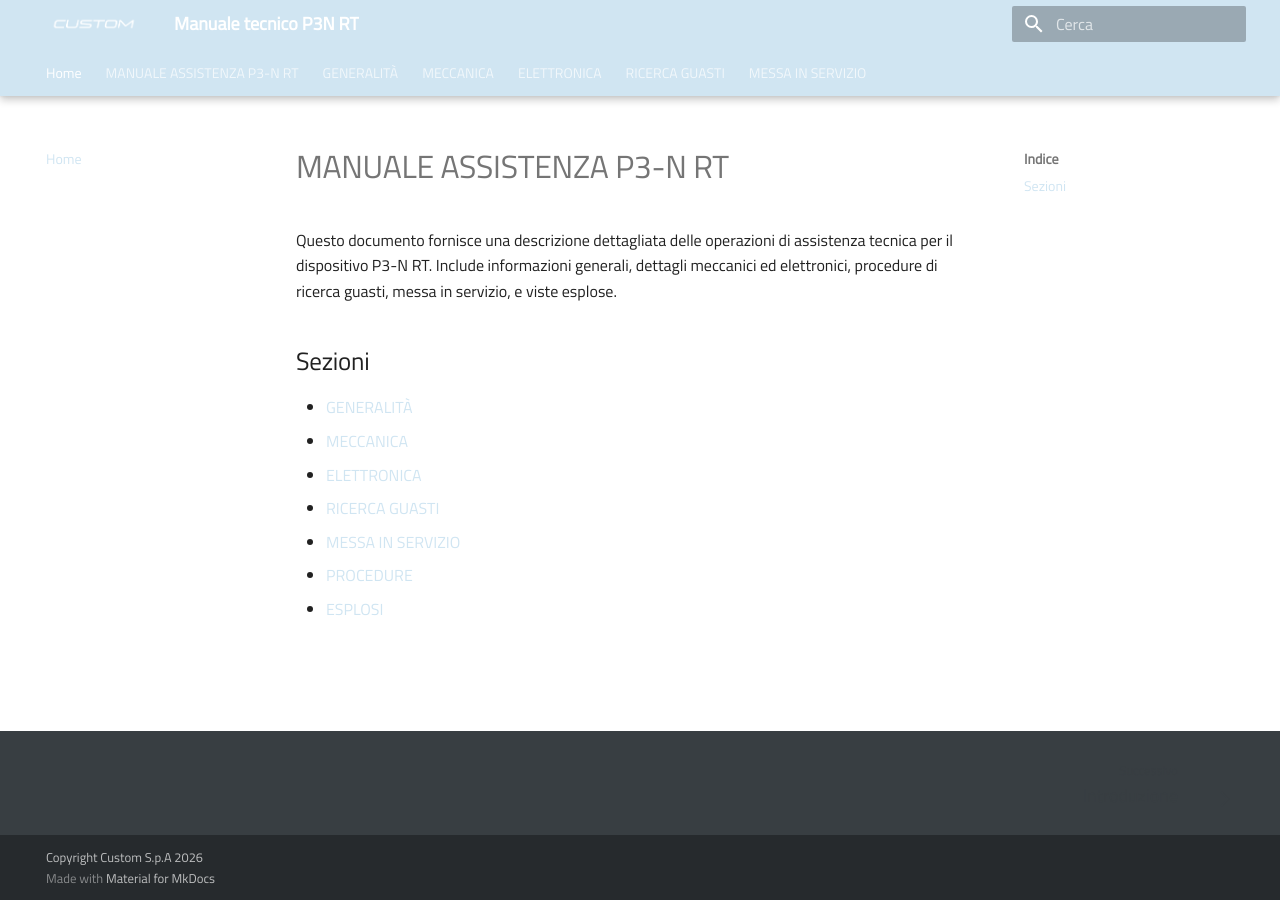
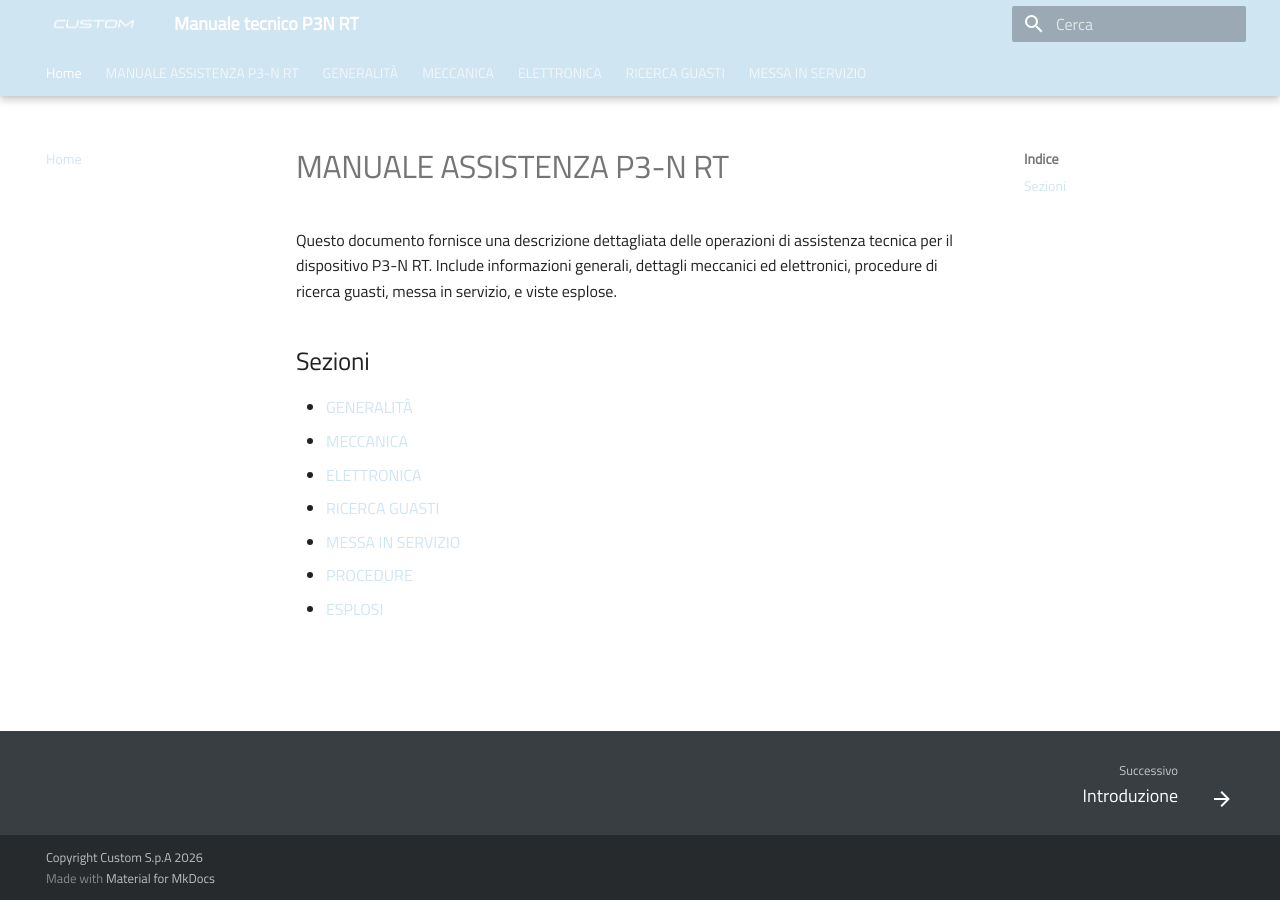
Before and after one commit to ivanrobuschi-custom/P3N_RT, an MkDocs documentation site: the page built from docs/index.md, in a window 1280 px wide. Built offline with MkDocs 1.6.1 and Material for MkDocs 9.7.7, drawn with Linux system fonts in a browser that asks for light colours.

Commit message:
font color

```diff
--- a/docs/stylesheets/extra.css
+++ b/docs/stylesheets/extra.css
@@ -12,6 +12,9 @@
 :root {
   /* --md-text-font controlla il corpo del testo e i titoli */
   --md-text-font: 'Titillium Web', sans-serif;
+
+  /* Colore del testo principale */
+  --md-text-fg-color:           #383E42;
 
   /* Opzionale: Se vuoi usarlo anche per i blocchi di codice, scommenta la riga sotto */
   /* --md-code-font: 'Titillium Web', monospace; */
@@ -32,8 +35,7 @@
   --md-footer-bottom-bg-color:  #1B3640;
 
   /* Assicuriamo che il testo nel footer sia bianco per contrasto */
-  --md-footer-fg-color:         #383E42;
-  --md-footer-bottom-fg-color:  #383E42;
+  --md-footer-fg-color:         #FFFFFF;
 }
 
 /* 3. Forzatura (Fallback di sicurezza) */
```
